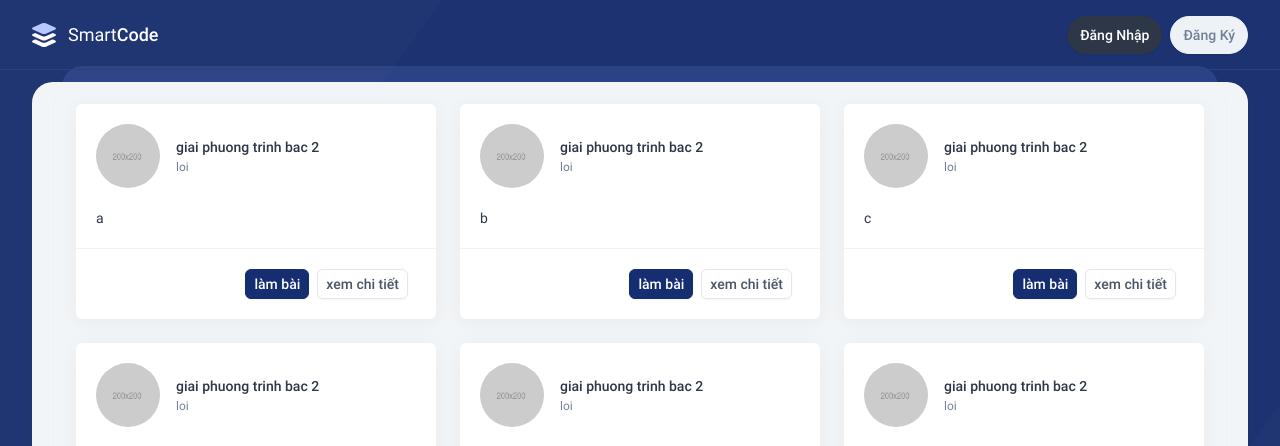
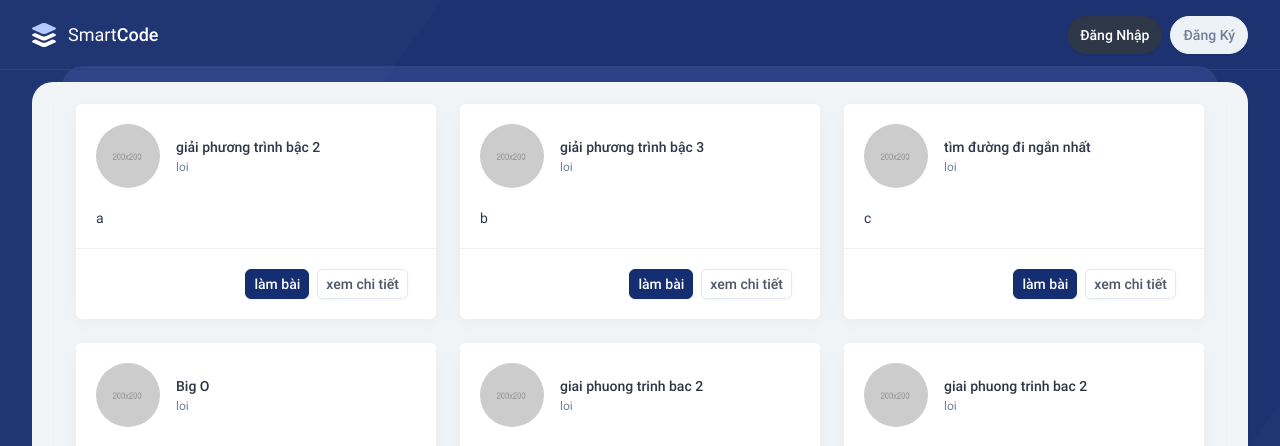
Before and after one commit to leviethuyhoang/smartcode, a React (Create React App) app: page /assignment in a window 1280 px wide. Shown: the top 446 px of the page. Built offline with nearby package versions, Linux system fonts and the light colour scheme.

Commit message:
show problem

```diff
--- /dev/null
+++ b/src/app/slice/problem-slice.jsx
@@ -0,0 +1,120 @@
+import { createSlice } from "@reduxjs/toolkit";
+
+const ProblemSlice = createSlice(
+    {
+        name : 'problem',
+        initialState :{
+            problem : [
+            {
+                id: '1',
+                title: 'giải phương trình bậc 2',
+                content: ' a',
+                author: 'loi',
+              },
+              {
+                id: '2',
+                title: 'giải phương trình bậc 3',
+                content: ' b',
+                author: 'loi',
+              },
+              {
+                id: 'loi',
+                title: 'tìm đường đi ngắn nhất',
+                content: ' c',
+                author: 'loi',
+              },
+              {
+                id: '4',
+                title: 'Big O',
+                content: ' d',
+                author: 'loi',
+              },
+              {
+                id: '14',
+                title: 'giai phuong trinh bac 2',
+                content: ' e',
+                author: 'loi',
+              },
+              {
+                id: '5',
+                title: 'giai phuong trinh bac 2',
+                content: ' f',
+                author: 'loi',
+              },
+               {
+                id: '6',
+                title: 'giai phuong trinh bac 2',
+                content: ' g',
+                author: 'loi',
+              },
+              {
+                id: '7',
+                title: 'giai phuong trinh bac 2',
+                content: ' h',
+                author: 'loi',
+              },
+              {
+                id: '8',
+                title: 'giai phuong trinh bac 2',
+                content: ' y',
+                author: 'loi',
+              },
+              {
+                id: '9',
+                title: 'giai phuong trinh bac 2',
+                content: ' j',
+                author: 'loi',
+              },
+              {
+                id: '10',
+                title: 'giai phuong trinh bac 2',
+                content: ' k',
+                author: 'loi',
+              },
+              {
+                id: '11',
+                title: 'giai phuong trinh bac 2',
+                content: ' h',
+                author: 'loi',
+              },
+              {
+                id: '12',
+                title: 'giai phuong trinh bac 2',
+                content: ' l',
+                author: 'loi',
+              },
+              {
+                id: '13',
+                title: 'giai phuong trinh bac 2',
+                content: ' m',
+                author: 'loi',
+              },
+              {
+                id: '14',
+                title: 'giai phuong trinh bac 2',
+                content: ' n',
+                author: 'loi',
+              },
+
+        ],
+        ProblemDetail :{}
+    },
+        reducers:
+        {
+            showProblemDetail(state,action){
+                const ProblemDetail = action.id;
+                const ShowProblemDetailnew = state.problem.findIndex(problem =>problem.id === ProblemDetail);
+                const ProblemDetailNew ={
+                  id: ShowProblemDetailnew.id,
+                  author : ShowProblemDetailnew.author,
+                  content : ShowProblemDetailnew.content,
+                  title : ShowProblemDetailnew.title
+                }
+                state.ProblemDetail = ProblemDetailNew;
+              }
+        }
+    }
+)
+export const ProblemAction = ProblemSlice.actions;
+
+export default ProblemSlice.reducer;
--- a/src/app/store.js
+++ b/src/app/store.js
@@ -1,10 +1,12 @@
 import { configureStore } from "@reduxjs/toolkit";
 import exampleReducer  from "./slice/exampleSlice";
 import authReducer from "./slice/authSlice";
+import problemSlice from "./slice/problem-slice";
 
 const rootReducer =  {
     example : exampleReducer,
-    auth : authReducer
+    auth : authReducer,
+    problem : problemSlice,
 }
 
 const store = configureStore({
--- a/src/components/UI/Problem/BoxProblem.jsx
+++ b/src/components/UI/Problem/BoxProblem.jsx
@@ -1,9 +1,14 @@
 import { Fragment } from 'react';
 import WrapProblem from './WrapProblem';
-import { Link } from 'react-router-dom';
+import { useDispatch } from 'react-redux';
+import ProblemAction from '../../../app/slice/problem-slice';
 
 const BoxProblem = (props) => {
-  const {id, content, author, title , onClick} = props;
+  const { content, author, title , setShowProblemDetail,onClick} = props;
+  const dispatch = useDispatch();
+  const showProblem = ()=>
+  {
+  }
   return (
     <Fragment>
       <WrapProblem>
--- a/src/components/UI/Problem/Problemdetial/Problemdetial.jsx
+++ b/src/components/UI/Problem/Problemdetial/Problemdetial.jsx
@@ -1,18 +1,21 @@
 
 import Modal from './Modal';
 import classes from './Problemdetial.module.css';
+import { useSelector } from 'react-redux';
 
 const Cart = (props) => {
+  const ProblemDetail = useSelector(state=>state.problem.ProblemDetail);
+
 
   return (
     <Modal onClose={props.onClose}>
       <div className={classes.total}>
         <span>Đề bài</span>
-        <span>{props.title}</span>
+        <span>{ProblemDetail.title}</span>
       </div>
       <div className={classes.total}>
         <span>Miêu tả</span>
-        <span>{props.content}</span>
+        <span>{ProblemDetail.content}</span>
       </div>
       <div className={classes.actions}>
         <button className={classes['button--alt']} onClick={props.onClose}>
--- a/src/components/UI/Problem/pagination.jsx
+++ b/src/components/UI/Problem/pagination.jsx
@@ -6,7 +6,7 @@ const Pagination = ({ totalPost, postsPerPage , paginate }) => {
 
   for (let i = 1; i <= Math.ceil(totalPost / postsPerPage); i++) {
     pageNumber.push(i);
-    console.log(pageNumber);
+
   }
   return (
     <Fragment>
--- a/src/index.js
+++ b/src/index.js
@@ -12,7 +12,7 @@ import store from "./app/store";
 
 ReactDOM.render(
   <React.StrictMode>
-    <Provider store = {store}>
+    <Provider store = {store} >
       <BrowserRouter>
         <App />
       </BrowserRouter>
--- a/src/pages/User/Assignment/index.jsx
+++ b/src/pages/User/Assignment/index.jsx
@@ -3,102 +3,12 @@ import BoxProblem from 'components/UI/Problem/BoxProblem';
 import { useState } from 'react';
 import WrapPagination from 'components/UI/Problem/WrapPagination';
 import Pagination from 'components/UI/Problem/pagination';
-import  ProblemDetail from 'components/UI/Problem/Problemdetial/Problemdetial'
+import  ProblemDetail from 'components/UI/Problem/Problemdetial/Problemdetial';
+import { useSelector, useDispatch } from 'react-redux';
 
-const DUMMY_PROBLEM = [
-  {
-    id: '1',
-    title: 'giai phuong trinh bac 2',
-    content: ' a',
-    author: 'loi',
-  },
-  {
-    id: '2',
-    title: 'giai phuong trinh bac 2',
-    content: ' b',
-    author: 'loi',
-  },
-  {
-    id: 'loi',
-    title: 'giai phuong trinh bac 2',
-    content: ' c',
-    author: 'loi',
-  },
-  {
-    id: '4',
-    title: 'giai phuong trinh bac 2',
-    content: ' d',
-    author: 'loi',
-  },
-  {
-    id: '14',
-    title: 'giai phuong trinh bac 2',
-    content: ' e',
-    author: 'loi',
-  },
-  {
-    id: '5',
-    title: 'giai phuong trinh bac 2',
-    content: ' f',
-    author: 'loi',
-  },
-   {
-    id: '6',
-    title: 'giai phuong trinh bac 2',
-    content: ' g',
-    author: 'loi',
-  },
-  {
-    id: '7',
-    title: 'giai phuong trinh bac 2',
-    content: ' h',
-    author: 'loi',
-  },
-  {
-    id: '8',
-    title: 'giai phuong trinh bac 2',
-    content: ' y',
-    author: 'loi',
-  },
-  {
-    id: '9',
-    title: 'giai phuong trinh bac 2',
-    content: ' j',
-    author: 'loi',
-  },
-  {
-    id: '10',
-    title: 'giai phuong trinh bac 2',
-    content: ' k',
-    author: 'loi',
-  },
-  {
-    id: '11',
-    title: 'giai phuong trinh bac 2',
-    content: ' h',
-    author: 'loi',
-  },
-  {
-    id: '12',
-    title: 'giai phuong trinh bac 2',
-    content: ' l',
-    author: 'loi',
-  },
-  {
-    id: '13',
-    title: 'giai phuong trinh bac 2',
-    content: ' m',
-    author: 'loi',
-  },
-  {
-    id: '14',
-    title: 'giai phuong trinh bac 2',
-    content: ' n',
-    author: 'loi',
-  },
 
-];
-const Assignment = () => {
+const Assignment = (props) => {
+    const problem = useSelector(state=>state.problem.problem);
 
     const [problemDetail, setProblemDetail]=useState(false)
 
@@ -107,13 +17,9 @@ const Assignment = () => {
 
     const indexOfLastPost = currentPage * postsPerPage;
     const indexOfFristPost = indexOfLastPost - postsPerPage;
-    const currentPosts = DUMMY_PROBLEM.slice(indexOfFristPost,indexOfLastPost);
+    const currentPosts = problem.slice(indexOfFristPost,indexOfLastPost);
 
-    const ShowProblemDetail =() =>
-    {
-      setProblemDetail(true)
-    }
-    const hideCartHandler = () => {
+    const HideProblemHandler = () => {
       setProblemDetail(false);
     };
 
@@ -121,6 +27,12 @@ const Assignment = () => {
     {
         setCurrentPage(pageNumber)
     }
+    const ShowProblemHandler = ()=>
+    {
+      setProblemDetail(true);
+    }
+
+
 
 
   const box = currentPosts.map((problem) => (
@@ -130,20 +42,20 @@ const Assignment = () => {
       title={problem.title}
       content={problem.content}
       author={problem.author}
-      onClick={ShowProblemDetail}
+      onClick={ShowProblemHandler}
+
     />
   ));
   return (
     <Fragment>
-    {problemDetail&&<ProblemDetail onClose={hideCartHandler} />}
+    {problemDetail&&<ProblemDetail onClose={HideProblemHandler} />}
       <div className="content">
         <div className="grid grid-cols-12 gap-6 mt-5">
           {box}
         </div>
       </div>
       <WrapPagination>
-        <Pagination totalPost={DUMMY_PROBLEM.length} postsPerPage={postsPerPage} paginate={paginate}/>
-
+        <Pagination totalPost={problem.length} postsPerPage={postsPerPage}  paginate={paginate}/>
         </WrapPagination>
     </Fragment>
   );
```
